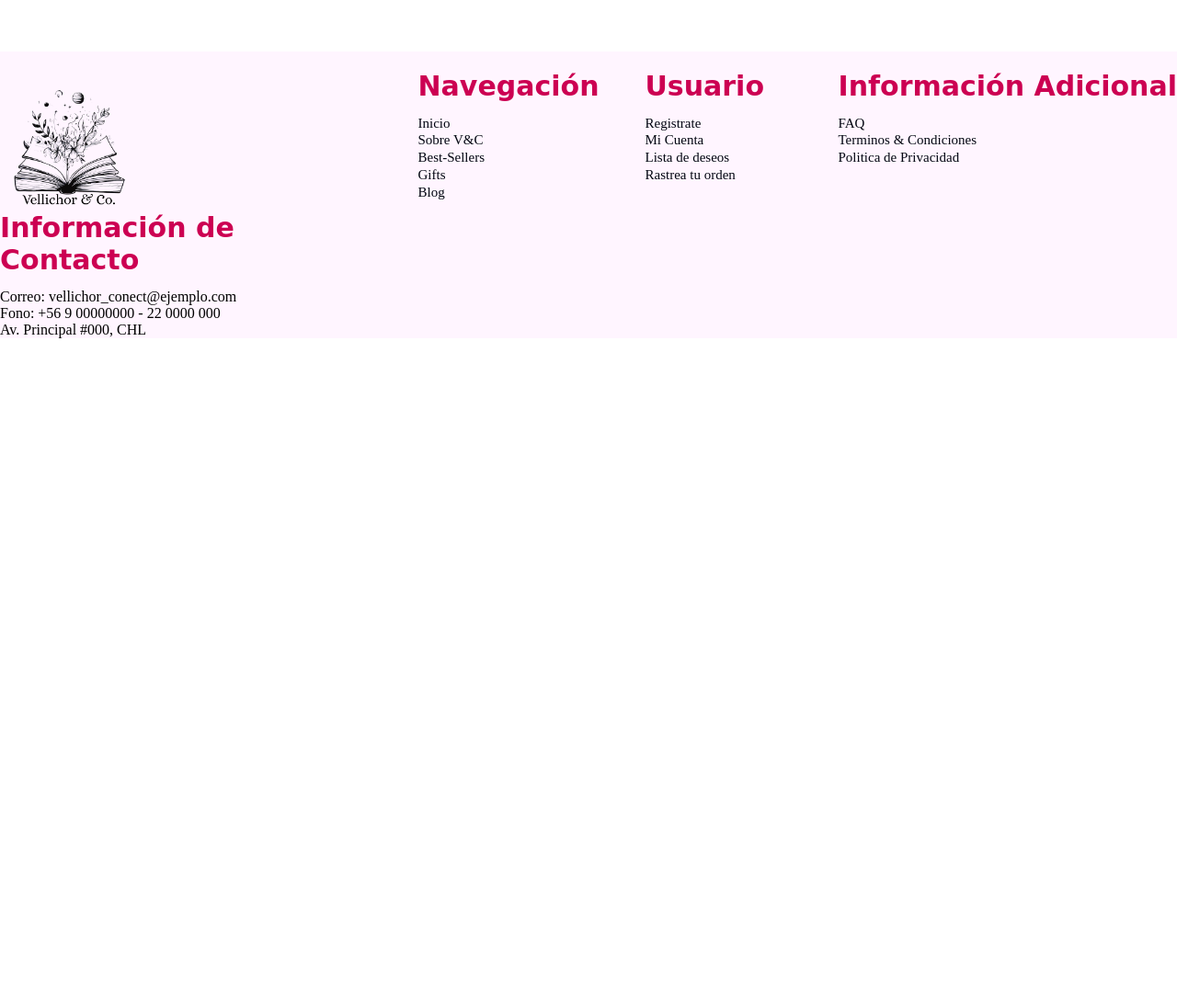
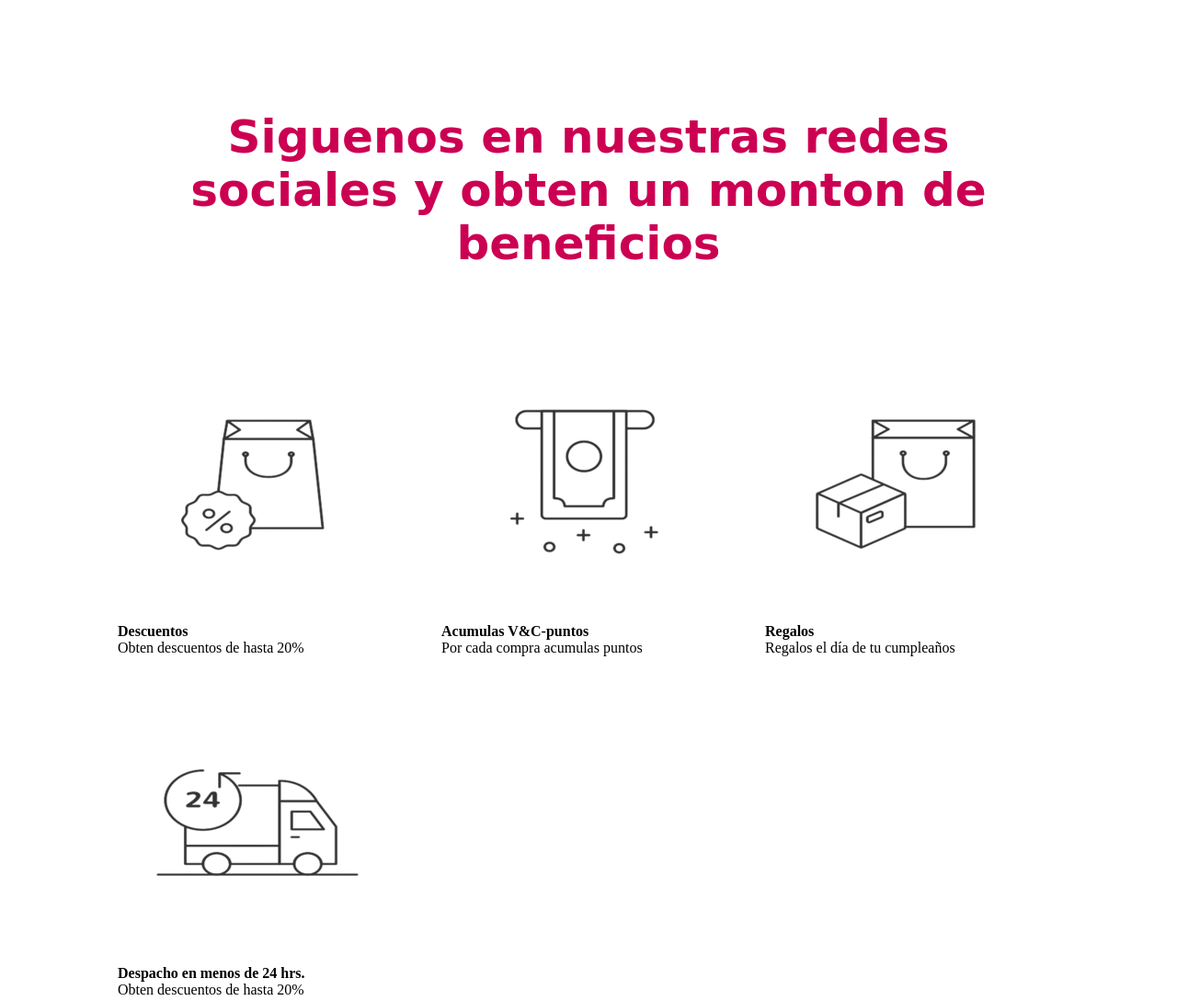
Before and after one commit to Dreeyas/dwfs-landing-ventas, a plain HTML site: page index.html in a window 1280 px wide. Shown: the part 3660-4749 px from the top of the page at 92% size. Before the commit the page ends 4028 px from the top, so only its background shows below. Drawn offline with nearby package versions, Linux system fonts and the light colour scheme; a web font is replaced by a local one.

Commit message:
subida de bloque adicional html y css no terminado

```diff
--- a/index.html
+++ b/index.html
@@ -12,6 +12,7 @@
     <link rel="stylesheet" href="styles/headerstyles.css">
     <link rel="stylesheet" href="styles/jumbotronstyles.css">
     <link rel="stylesheet" href="styles/catalogostyles.css">
+    <link rel="stylesheet" href="styles/beneficiosstyle.css">
     <link rel="stylesheet" href="styles/footerstyles.css">
     <title>Vellichor&Co. 2.0</title>
 </head>
@@ -61,8 +62,6 @@
                 </form>
             </div>
         </section>
-
-
         <section class="best-sellers" id="best-sellers">
             <div class="bs-titulo">
                 <h2>Revisa nuestra selección de Best-Sellers</h2>
@@ -233,6 +232,57 @@
 
             </div>
         </section>
+        <section class="beneficios" id="beneficios">
+            <div class="bnf-titulo-principal">
+                <h3>Siguenos en nuestras redes sociales y obten un monton de beneficios</h3>
+            </div>
+
+            <div class="bnf_card">
+                <div class="card-tipo2">
+                    <img src="images/descuentos.png" alt="#">
+                    <div class="titulo-beneficio">
+                        <h4>Descuentos</h4>
+                    </div>
+
+                    <div class="info-beneficio">
+                        <p>Obten descuentos de hasta 20%</p>
+                    </div>
+                </div>
+
+                <div class="card-tipo2">
+                    <img src="images/puntos.png" alt="#">
+                    <div class="titulo-beneficio">
+                        <h4>Acumulas V&C-puntos</h4>
+                    </div>
+
+                    <div class="info-beneficio">
+                        <p>Por cada compra acumulas puntos</p>
+                    </div>
+                </div>
+
+                <div class="card-tipo2">
+                    <img src="images/regalos.png" alt="#">
+                    <div class="titulo-beneficio">
+                        <h4>Regalos</h4>
+                    </div>
+
+                    <div class="info-beneficio">
+                        <p>Regalos el día de tu cumpleaños</p>
+                    </div>
+                </div>
+
+                <div class="card-tipo2">
+                    <img src="images/despacho.png" alt="#">
+                    <div class="titulo-beneficio">
+                        <h4>Despacho en menos de 24 hrs.</h4>
+                    </div>
+
+                    <div class="info-beneficio">
+                        <p>Obten descuentos de hasta 20%</p>
+                    </div>
+                </div>
+
+        </section>
     </main>
     <footer class="contacto">
         <article class="informacion_contacto">
@@ -267,6 +317,8 @@
                     <li><a href="#">FAQ</a>
                     <li><a href="#">Terminos & Condiciones</a>
                     <li><a href="#">Politica de Privacidad</a>
+                    <li><img src="images/paymentmethod.png" alt="metodo-pago"></li>
+
                 </ul>
             </div>
         </article>
--- /dev/null
+++ b/styles/beneficiosstyle.css
@@ -0,0 +1,13 @@
+.bnf-titulo-principal h3 {
+    color: var(--clr-darkrose);
+    font-size: 50px;
+    text-align: center;
+    font-family: 'Dancing Script', cursive;
+    margin-bottom: 80px;
+}
+
+.bnf_card {
+    display: grid;
+    grid-template-columns: repeat(auto-fit, minmax(260px, auto));
+    gap: 32px;
+}
--- a/styles/footerstyles.css
+++ b/styles/footerstyles.css
@@ -33,3 +33,8 @@
     width: 150px;
     height: auto;
 }
+
+.bloque4 ul li img{
+    height: 100px;
+    width: 150px;
+}
```
Also changed, not shown: images/descuentos.png (added), images/despacho.png (added), images/discountlogo.png (deleted), images/giftlogo.png (deleted), images/paymentlogo.png (deleted), images/puntos.png (added), images/regalos.png (added), images/shippinglogo.png (deleted).
